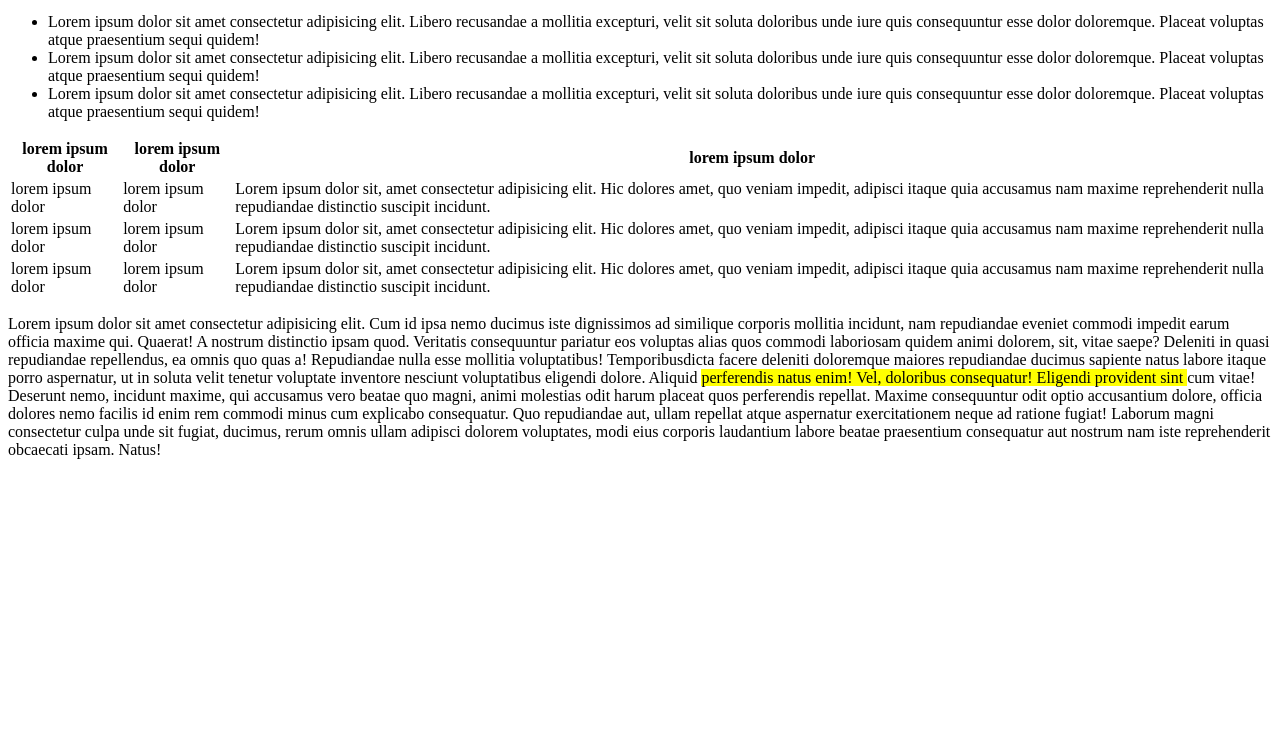
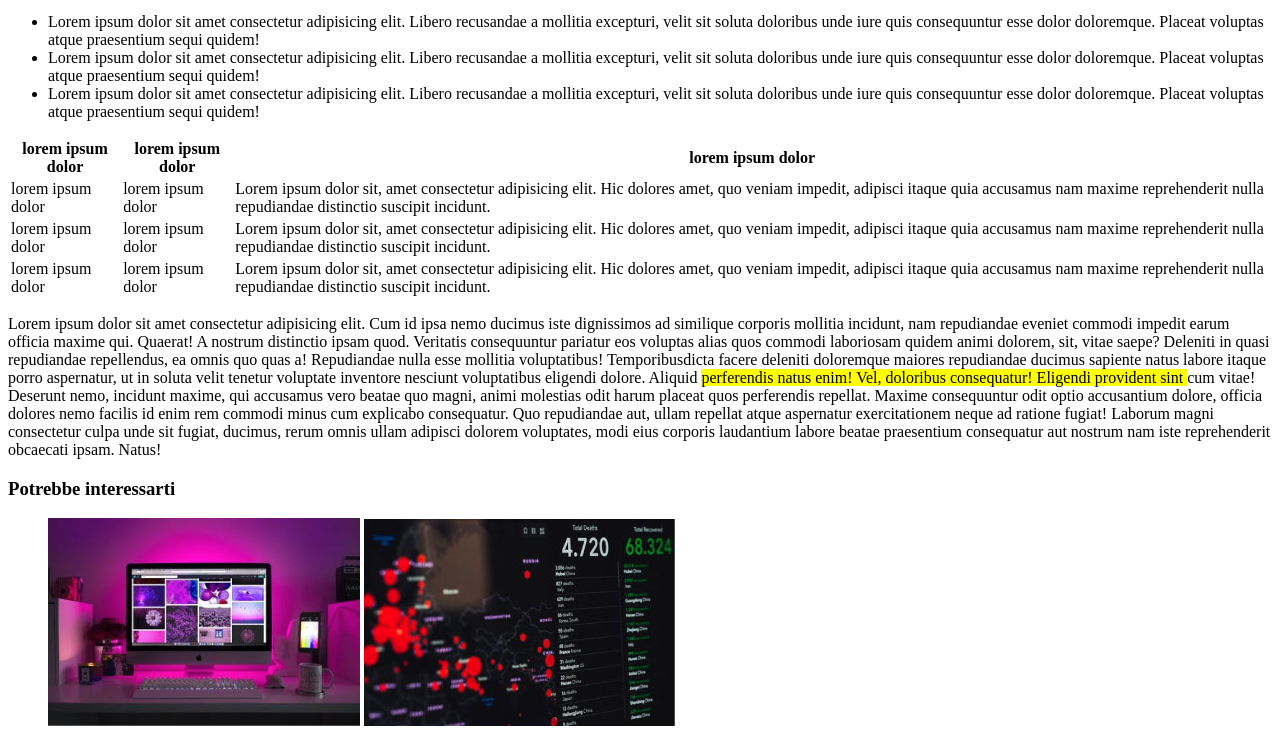
Before and after one commit to EnricoNapolitano/html-css-booleaner, a plain HTML site: page index.html in a window 1280 px wide. Shown: the part 866-1612 px from the top of the page. Before the commit the page ends 1341 px from the top, so only its background shows below. Drawn offline with Linux system fonts and the light colour scheme.

Commit message:
added linked articles

```diff
--- a/index.html
+++ b/index.html
@@ -81,5 +81,13 @@
                 </p>
             </section>
         </main>
+
+        <article>
+            <h3>Potrebbe interessarti</h3>
+            <figure>
+                <img src="img/monitor.jpg" alt="immagine di un computer">
+                <img src="img/graph.jpg" alt="immagine di dati">
+            </figure>
+        </article>
     </body>
 </html>
```
